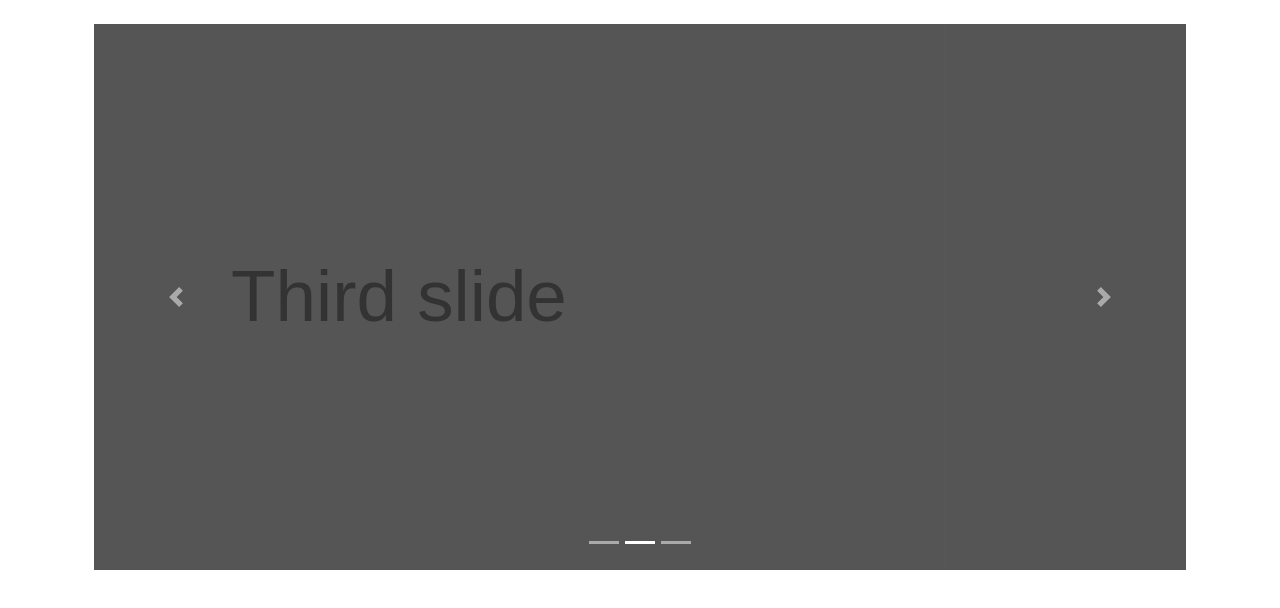
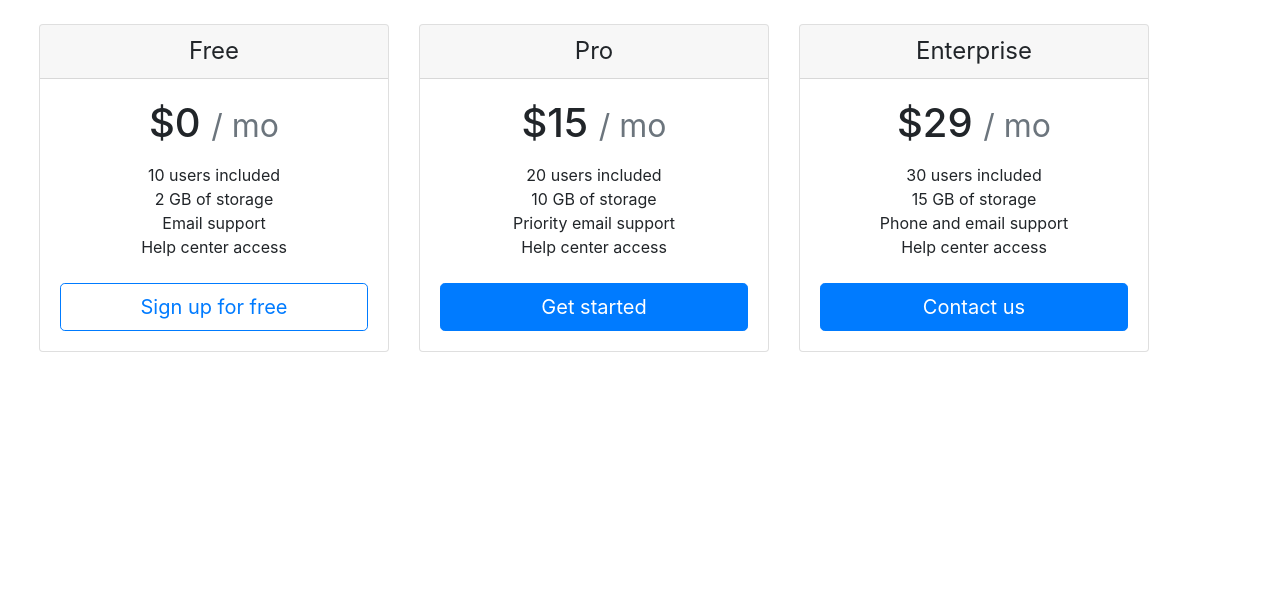
Before and after one commit to GovindRaval/test, a plain HTML site: page index.html in a window 1280 px wide. Drawn offline with nearby package versions, Linux system fonts and the light colour scheme.

Commit message:
Revert "add carousel"
This reverts commit ab36bdab87621205fb941913d1c562f7358c3580.

```diff
--- a/index.html
+++ b/index.html
@@ -8,46 +8,59 @@
     <meta name="viewport" content="width=device-width, initial-scale=1, shrink-to-fit=no">
 
     <!-- Bootstrap CSS -->
-    <!-- <link rel="stylesheet" href="https://stackpath.bootstrapcdn.com/bootstrap/4.3.1/css/bootstrap.min.css" -->
-    <!-- integrity="sha384-ggOyR0iXCbMQv3Xipma34MD+dH/1fQ784/j6cY/iJTQUOhcWr7x9JvoRxT2MZw1T" crossorigin="anonymous"> -->
-    <link rel="stylesheet" href="https://cdn.jsdelivr.net/npm/bootstrap@4.1.3/dist/css/bootstrap.min.css"
-        integrity="sha384-MCw98/SFnGE8fJT3GXwEOngsV7Zt27NXFoaoApmYm81iuXoPkFOJwJ8ERdknLPMO" crossorigin="anonymous">
-    <script src="https://code.jquery.com/jquery-3.3.1.slim.min.js"
-        integrity="sha384-q8i/X+965DzO0rT7abK41JStQIAqVgRVzpbzo5smXKp4YfRvH+8abtTE1Pi6jizo"
-        crossorigin="anonymous"></script>
-    <script src="https://cdn.jsdelivr.net/npm/popper.js@1.14.3/dist/umd/popper.min.js"
-        integrity="sha384-ZMP7rVo3mIykV+2+9J3UJ46jBk0WLaUAdn689aCwoqbBJiSnjAK/l8WvCWPIPm49"
-        crossorigin="anonymous"></script>
-    <script src="https://cdn.jsdelivr.net/npm/bootstrap@4.1.3/dist/js/bootstrap.min.js"
-        integrity="sha384-ChfqqxuZUCnJSK3+MXmPNIyE6ZbWh2IMqE241rYiqJxyMiZ6OW/JmZQ5stwEULTy"
-        crossorigin="anonymous"></script>
+    <link rel="stylesheet" href="https://stackpath.bootstrapcdn.com/bootstrap/4.3.1/css/bootstrap.min.css"
+        integrity="sha384-ggOyR0iXCbMQv3Xipma34MD+dH/1fQ784/j6cY/iJTQUOhcWr7x9JvoRxT2MZw1T" crossorigin="anonymous">
 </head>
-<div class="container p-4">
-    <div id="carouselExampleIndicators" class="carousel slide" data-ride="carousel">
-        <ol class="carousel-indicators">
-            <li data-target="#carouselExampleIndicators" data-slide-to="0" class="active"></li>
-            <li data-target="#carouselExampleIndicators" data-slide-to="1"></li>
-            <li data-target="#carouselExampleIndicators" data-slide-to="2"></li>
-        </ol>
-        <div class="carousel-inner">
-            <div class="carousel-item active">
-                <img class="d-block w-100" src="download.svg" alt="First slide">
+<div class="container m-4">
+    <!-- <div class="row">
+        Hello word
+    </div> -->
+    <div class="card-deck mb-3 text-center">
+        <div class="card mb-4 box-shadow">
+            <div class="card-header">
+                <h4 class="my-0 font-weight-normal">Free</h4>
             </div>
-            <div class="carousel-item">
-                <img class="d-block w-100" src="download.svg" alt="Second slide">
-            </div>
-            <div class="carousel-item">
-                <img class="d-block w-100" src="download.svg" alt="Third slide">
+            <div class="card-body">
+                <h1 class="card-title pricing-card-title">$0 <small class="text-muted">/ mo</small></h1>
+                <ul class="list-unstyled mt-3 mb-4">
+                    <li>10 users included</li>
+                    <li>2 GB of storage</li>
+                    <li>Email support</li>
+                    <li>Help center access</li>
+                </ul>
+                <button type="button" class="btn btn-lg btn-block btn-outline-primary">Sign up for free</button>
             </div>
         </div>
-        <a class="carousel-control-prev" href="#carouselExampleIndicators" role="button" data-slide="prev">
-            <span class="carousel-control-prev-icon" aria-hidden="true"></span>
-            <span class="sr-only">Previous</span>
-        </a>
-        <a class="carousel-control-next" href="#carouselExampleIndicators" role="button" data-slide="next">
-            <span class="carousel-control-next-icon" aria-hidden="true"></span>
-            <span class="sr-only">Next</span>
-        </a>
+        <div class="card mb-4 box-shadow">
+            <div class="card-header">
+                <h4 class="my-0 font-weight-normal">Pro</h4>
+            </div>
+            <div class="card-body">
+                <h1 class="card-title pricing-card-title">$15 <small class="text-muted">/ mo</small></h1>
+                <ul class="list-unstyled mt-3 mb-4">
+                    <li>20 users included</li>
+                    <li>10 GB of storage</li>
+                    <li>Priority email support</li>
+                    <li>Help center access</li>
+                </ul>
+                <button type="button" class="btn btn-lg btn-block btn-primary">Get started</button>
+            </div>
+        </div>
+        <div class="card mb-4 box-shadow">
+            <div class="card-header">
+                <h4 class="my-0 font-weight-normal">Enterprise</h4>
+            </div>
+            <div class="card-body">
+                <h1 class="card-title pricing-card-title">$29 <small class="text-muted">/ mo</small></h1>
+                <ul class="list-unstyled mt-3 mb-4">
+                    <li>30 users included</li>
+                    <li>15 GB of storage</li>
+                    <li>Phone and email support</li>
+                    <li>Help center access</li>
+                </ul>
+                <button type="button" class="btn btn-lg btn-block btn-primary">Contact us</button>
+            </div>
+        </div>
     </div>
 </div>
 
```
Also changed, not shown: download.svg (deleted).
